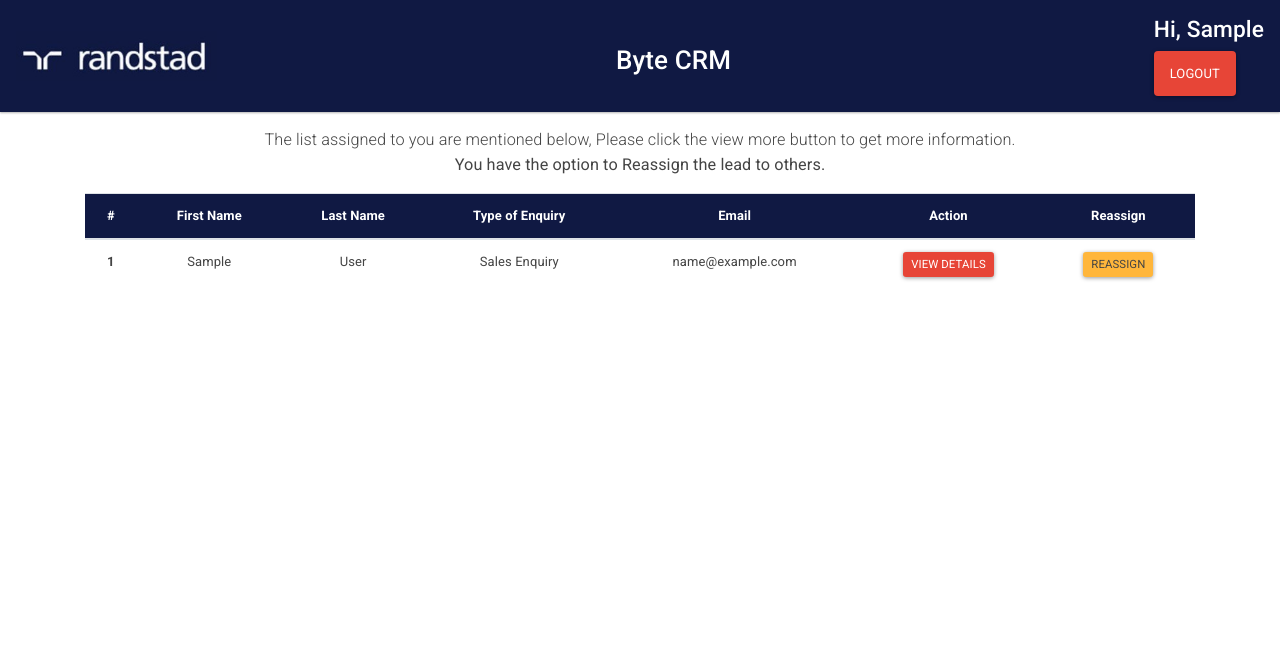
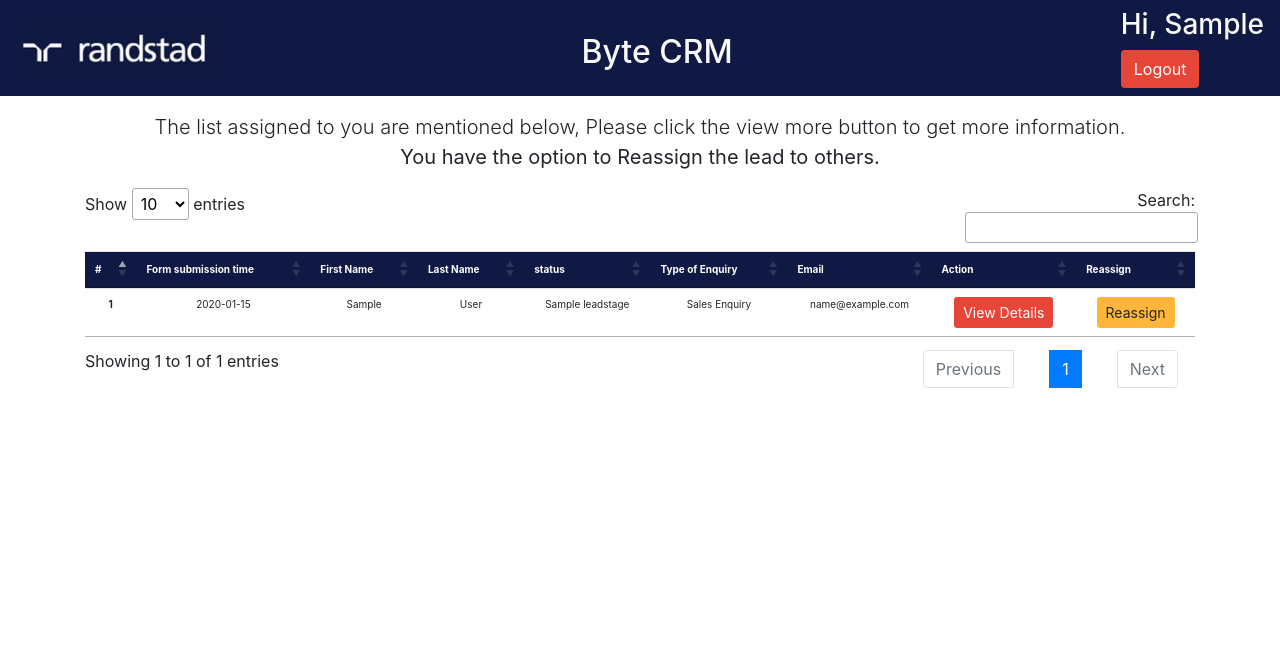
Before and after one commit to stive-hub/crmbackend, a Django app: page / in a window 1280 px wide. Shown: the top 653 px of the page. Run offline with Django 3.2, Linux system fonts and the light colour scheme; a user stored in the database is signed in; tables that the repository leaves empty hold one stand-in row (values such as "Sample post"); parts of the project's set-up code (start-up, migrations or seed data) failed here and were passed over; some libraries are stand-ins or nearby versions.

Commit message:
made leads table as datatable

```diff
--- a/crmtest/settings.py
+++ b/crmtest/settings.py
@@ -42,7 +42,7 @@ INSTALLED_APPS = [
     'salespersons',
     'ui',
     'rest_framework',
-    'social_django',
+    'social_django', #for google login
     'mailengine'
 ]
 
--- a/ui/static/ui/css/style.css
+++ b/ui/static/ui/css/style.css
@@ -19,6 +19,8 @@
     color: white;
 }
 
+
+
 #footer.footer-center{
     text-align: center;
 }
--- a/ui/static/ui/js/app.js
+++ b/ui/static/ui/js/app.js
@@ -31,3 +31,6 @@ $(document).ready(function () {
         $("#myModal").modal();
     });
 });
+$(document).ready(function() {
+    $('#example').DataTable();
+} );
--- a/ui/templates/base.html
+++ b/ui/templates/base.html
@@ -1,42 +1,33 @@
 <!doctype html>
 <html lang="en">
-
-<head>
+  <head>
     <!-- Required meta tags -->
     <meta charset="utf-8">
     <meta name="viewport" content="width=device-width, initial-scale=1, shrink-to-fit=no">
 
     <!-- Bootstrap CSS -->
-    <link rel="stylesheet" href="https://stackpath.bootstrapcdn.com/bootswatch/4.4.1/materia/bootstrap.min.css">
-    <script src="https://code.jquery.com/jquery-3.4.1.min.js" integrity="sha256-CSXorXvZcTkaix6Yvo6HppcZGetbYMGWSFlBw8HfCJo=" crossorigin="anonymous"></script>
+    <link rel="stylesheet" href="https://stackpath.bootstrapcdn.com/bootstrap/4.3.1/css/bootstrap.min.css" integrity="sha384-ggOyR0iXCbMQv3Xipma34MD+dH/1fQ784/j6cY/iJTQUOhcWr7x9JvoRxT2MZw1T" crossorigin="anonymous">
     {% load static %}
-    <script type="text/javascript" src="{% static 'ui/js/app.js' %}"></script>
     <link rel="stylesheet" type="text/css" href="{% static 'ui/css/style.css' %}">
+    <link rel="stylesheet" href="https://cdn.datatables.net/1.10.20/css/jquery.dataTables.min.css">
 
     <title>Byte CRM</title>
-</head>
-
-<body>
-
-
+  </head>
+  <body>
     {% include 'navbar.html' %}
     {% block body %}
     {% endblock body %}
     {% include 'footer.html' %}
 
 
-
     <!-- Optional JavaScript -->
     <!-- jQuery first, then Popper.js, then Bootstrap JS -->
-    <script src="https://code.jquery.com/jquery-3.4.1.slim.min.js"
-        integrity="sha384-J6qa4849blE2+poT4WnyKhv5vZF5SrPo0iEjwBvKU7imGFAV0wwj1yYfoRSJoZ+n"
-        crossorigin="anonymous"></script>
-    <script src="https://cdn.jsdelivr.net/npm/popper.js@1.16.0/dist/umd/popper.min.js"
-        integrity="sha384-Q6E9RHvbIyZFJoft+2mJbHaEWldlvI9IOYy5n3zV9zzTtmI3UksdQRVvoxMfooAo"
-        crossorigin="anonymous"></script>
-    <script src="https://stackpath.bootstrapcdn.com/bootstrap/4.4.1/js/bootstrap.min.js"
-        integrity="sha384-wfSDF2E50Y2D1uUdj0O3uMBJnjuUD4Ih7YwaYd1iqfktj0Uod8GCExl3Og8ifwB6"
-        crossorigin="anonymous"></script>
-</body>
+    <script src="https://code.jquery.com/jquery-3.3.1.slim.min.js" integrity="sha384-q8i/X+965DzO0rT7abK41JStQIAqVgRVzpbzo5smXKp4YfRvH+8abtTE1Pi6jizo" crossorigin="anonymous"></script>
+    <script src="https://cdnjs.cloudflare.com/ajax/libs/popper.js/1.14.7/umd/popper.min.js" integrity="sha384-UO2eT0CpHqdSJQ6hJty5KVphtPhzWj9WO1clHTMGa3JDZwrnQq4sF86dIHNDz0W1" crossorigin="anonymous"></script>
+    <script src="https://stackpath.bootstrapcdn.com/bootstrap/4.3.1/js/bootstrap.min.js" integrity="sha384-JjSmVgyd0p3pXB1rRibZUAYoIIy6OrQ6VrjIEaFf/nJGzIxFDsf4x0xIM+B07jRM" crossorigin="anonymous"></script>
 
+    <script src="https://cdn.datatables.net/1.10.20/js/jquery.dataTables.min.js"></script>
+    <script src="https://cdn.datatables.net/1.10.20/js/dataTables.bootstrap4.min.js"></script>
+    <script type="text/javascript" src="{% static 'ui/js/app.js' %}"></script>
+  </body>
 </html>
--- a/ui/templates/ui/index.html
+++ b/ui/templates/ui/index.html
@@ -11,14 +11,16 @@
         </p>
     </div>
 
-    <div class="container">
-        <div class="table-responsive">
-            <table class="table table-hover">
+    <div class="container" style="margin-bottom:30px">
+
+           <table id="example" class="table table-hover " >
                 <thead class="thead-randstad text-center">
-                    <tr>
-                        <th scope="col">#</th>
+                    <tr style="font-size:10px">
+                        <th scope="col" >#</th>
+                        <th scope="col">Form submission time</th>
                         <th scope="col">First Name</th>
                         <th scope="col">Last Name</th>
+                        <th scope="col">status</th>
                         <th scope="col">Type of Enquiry</th>
                         <th scope="col">Email</th>
                         <th scope="col">Action</th>
@@ -29,10 +31,13 @@
                 </thead>
                 <tbody class="text-center">
                     {% for lead in Leads %}
-                        <tr>
+
+                        <tr style="font-size:10px">
                             <th scope="row">{{ forloop.counter }}</th>
+                            <td>{{ lead.form_submission_time  }}</td>
                             <td>{{ lead.first_name  }}</td>
                             <td>{{ lead.last_name  }}</td>
+                             <td>{{ lead.status.name  }}</td>
                             <td>{{ lead.type_of_enquiry }}</td>
                             <td>{{ lead.email }}</td>
                             <td><button type="button" class="btn btn-sm btn-randstad lead-detail" id="{{ lead.id }}">View Details</button></td>
@@ -42,8 +47,11 @@
                         </tr>
                     {% endfor %}
                 </tbody>
+                <tfoot>
+
+                </tfoot>
             </table>
-        </div>
+
     </div>
     {% else %}
     <div class="jumbotron jumbotron-fluid">
```
